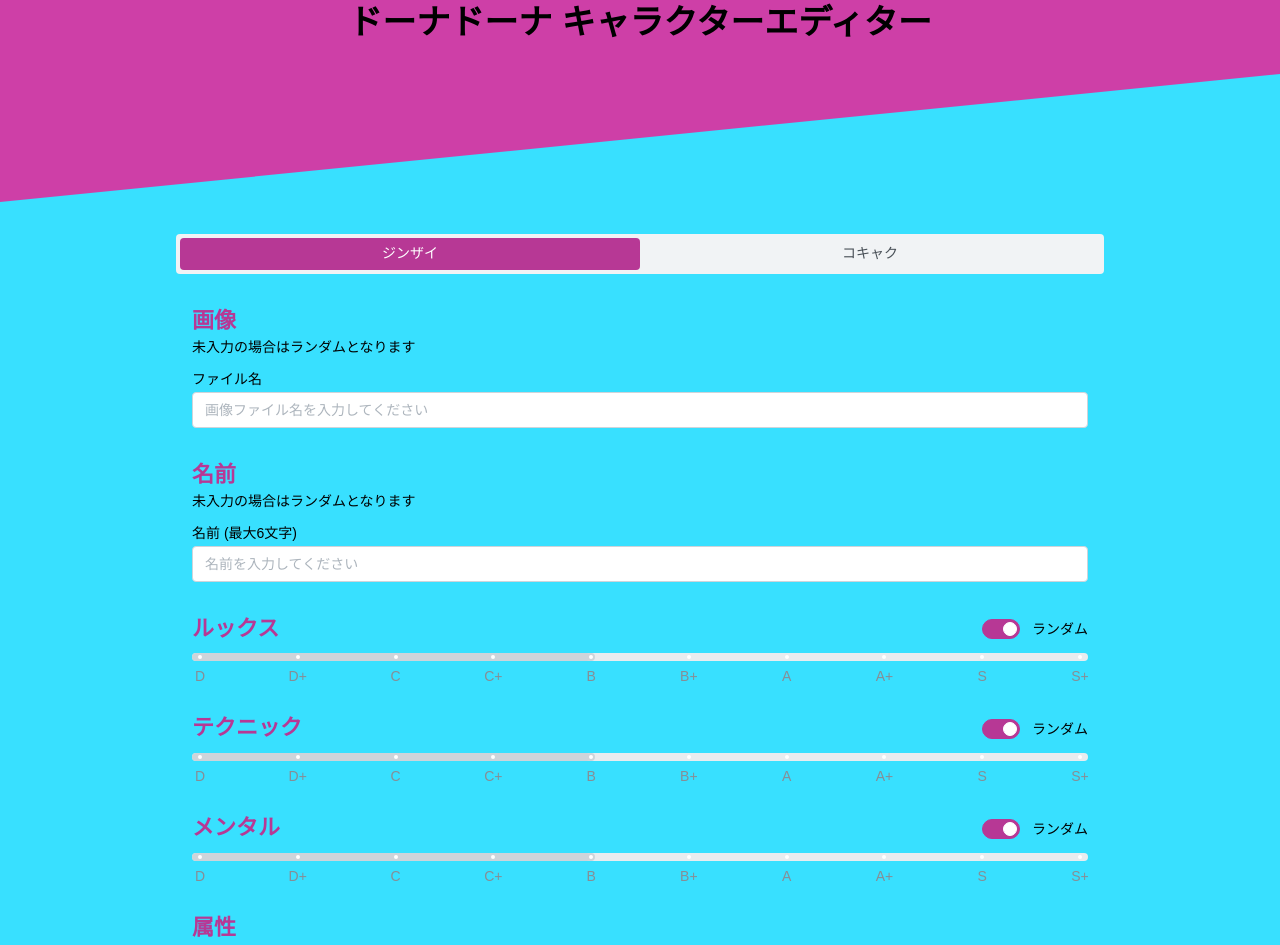
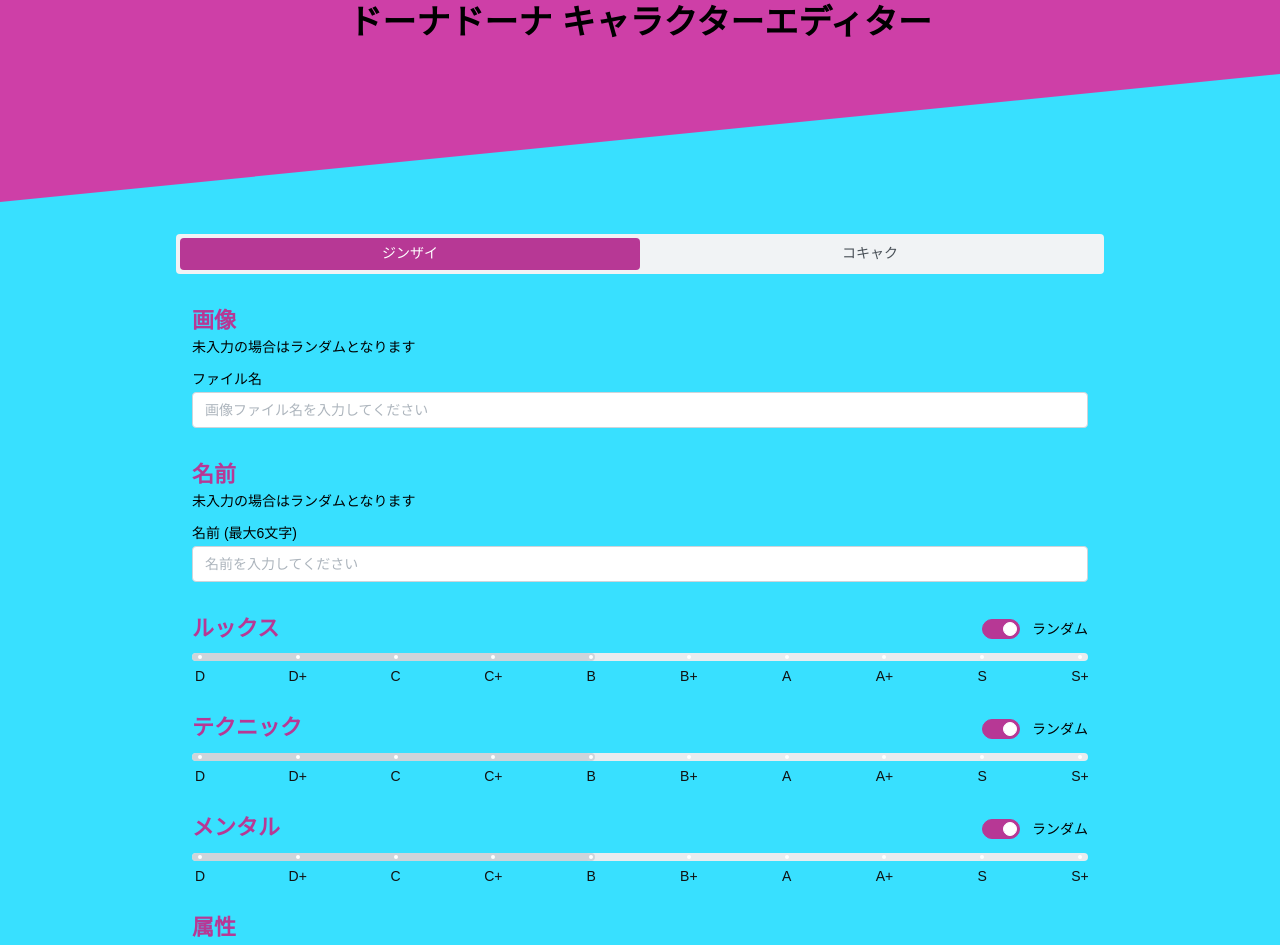
Before and after one commit to darkeroticism/dark-game-character-editor, a React (Vite) app: page / in a window 1280 px wide. Shown: the top 945 px of the page. Built offline with nearby package versions, Linux system fonts and the light colour scheme.

Commit message:
💄 スライダーのラベル表示をなしに、マークラベルを黒字に変更

```diff
--- a/src/components/JinzaiForm.tsx
+++ b/src/components/JinzaiForm.tsx
@@ -58,6 +58,11 @@
     onChange('profile', value, index);
   };
 
+  // スライダーのスタイル
+  const sliderStyles = {
+    markLabel: { color: '#111111' }, // theme.colors.black[5]の値
+  };
+
   return (
     <Stack gap="xl">
       <Box>
@@ -116,7 +121,9 @@
           onChange={(value) => onChange('looks', sliderValueToRank(value))}
           disabled={jinzai.looks === null || jinzai.looks === undefinedRandomText}
           marks={rankValues.map((rank) => ({ value: rank.sliderValue, label: rank.value }))}
+          label={null}
           mb="md"
+          styles={sliderStyles}
         />
       </Box>
 
@@ -146,7 +153,9 @@
           onChange={(value) => onChange('technic', sliderValueToRank(value))}
           disabled={jinzai.technic === null || jinzai.technic === undefinedRandomText}
           marks={rankValues.map((rank) => ({ value: rank.sliderValue, label: rank.value }))}
+          label={null}
           mb="md"
+          styles={sliderStyles}
         />
       </Box>
 
@@ -176,7 +185,9 @@
           onChange={(value) => onChange('mental', sliderValueToRank(value))}
           disabled={jinzai.mental === null || jinzai.mental === undefinedRandomText}
           marks={rankValues.map((rank) => ({ value: rank.sliderValue, label: rank.value }))}
+          label={null}
           mb="md"
+          styles={sliderStyles}
         />
       </Box>
 
```
